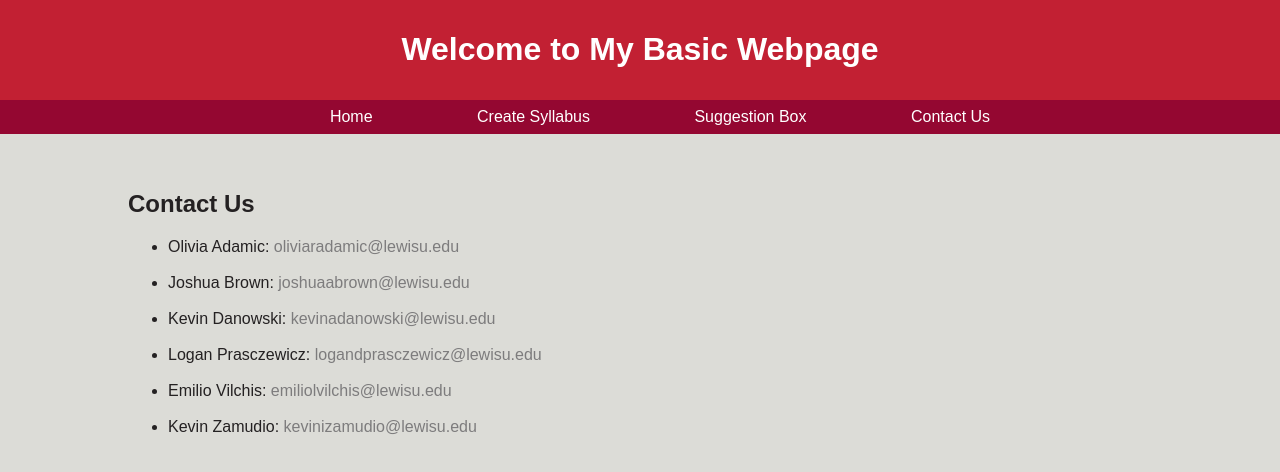
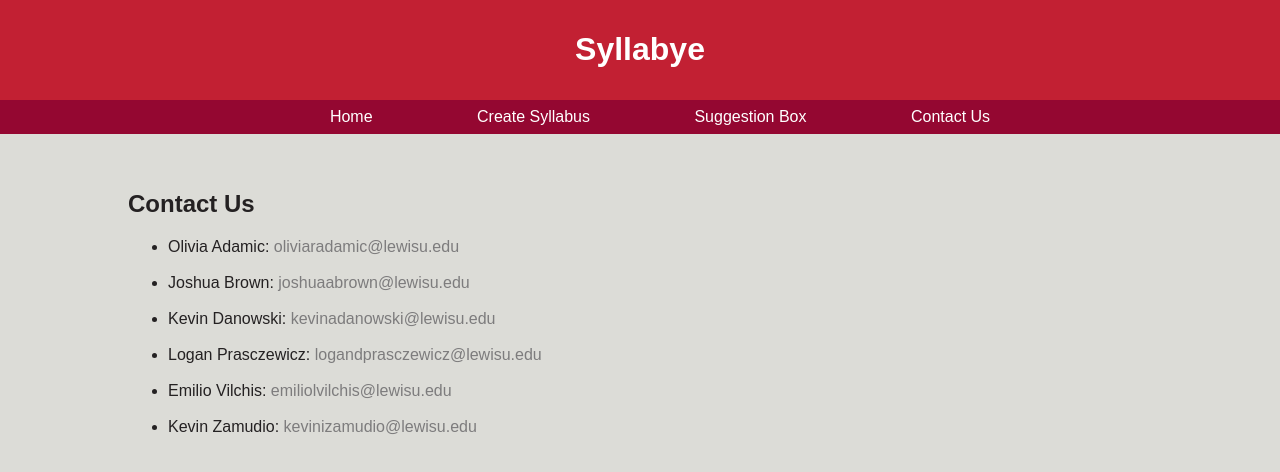
Before and after one commit to TheKrabbyPatties/syllabye-static, a plain HTML site: page contact.html in a window 1280 px wide. Drawn offline with Linux system fonts and the light colour scheme.

Commit message:
Update index.html

```diff
--- a/contact.html
+++ b/contact.html
@@ -9,7 +9,7 @@
 <body>
 
 <header>
-    <h1>Welcome to My Basic Webpage</h1>
+    <h1>Syllabye</h1>
 
 </header>
 
```
Also changed, not shown: create.html (+1 -1 lines), suggestion.html (+1 -1 lines).
